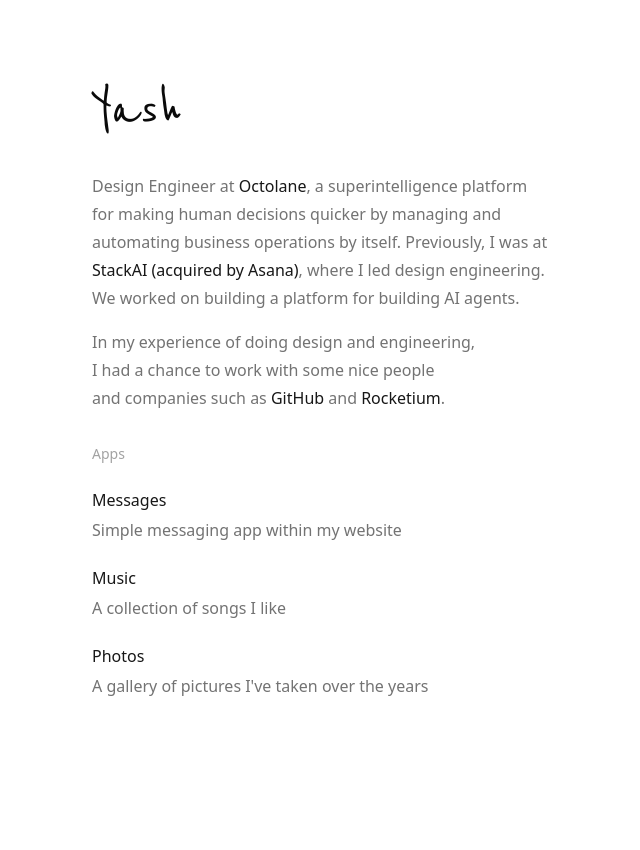
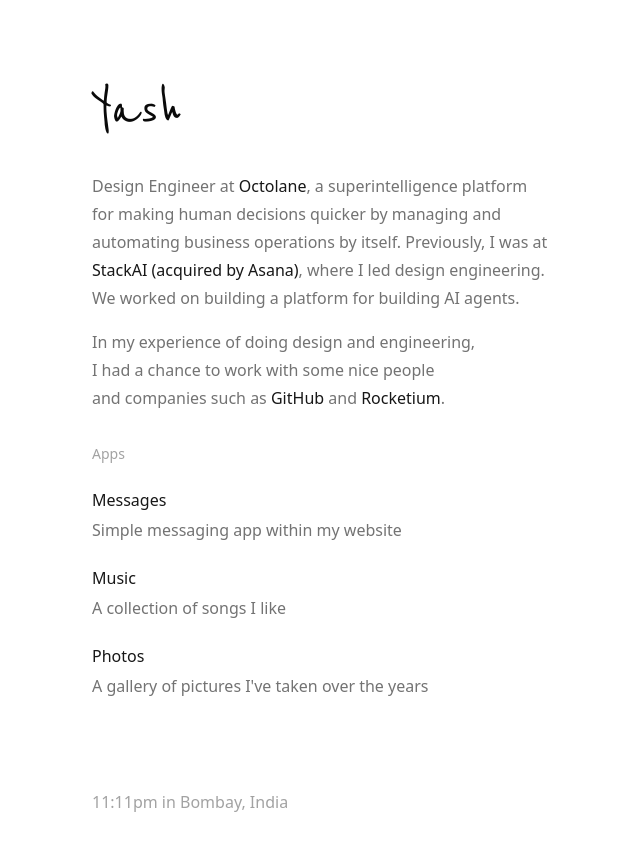
Before and after one commit to yashsehgal/personal-website, a Next.js app: page / in a window 1280 px wide. Shown: the top 850 px of the page, without its empty margins (0-640 px from the left). Before the commit the page ends 800 px from the top, so only its background shows below. Built offline with nearby package versions, Linux system fonts and the light colour scheme; a web font is replaced by a local one.

Commit message:
Add date-fns dependency and implement HomeScreenFooterSection for displaying current time in IST; update HomeScreen to include footer section.

```diff
--- a/package.json
+++ b/package.json
@@ -12,6 +12,7 @@
     "@base-ui/react": "^1.7.0",
     "class-variance-authority": "^0.7.1",
     "clsx": "^2.1.1",
+    "date-fns": "^4.4.0",
     "lucide-react": "^1.39.0",
     "next": "16.3.4",
     "react": "19.2.8",
--- /dev/null
+++ b/screens/home/components/home-screen-footer-section.tsx
@@ -0,0 +1,26 @@
+import { useMemo } from "react";
+
+const INDIA_TIMEZONE: string = "IST" as const;
+
+export function HomeScreenFooterSection() {
+  const currentDate = useMemo(() => new Date(), []);
+  const sanitizedDate = useMemo(() => {
+    return currentDate.toLocaleString("en-IN", {
+      timeZone: INDIA_TIMEZONE,
+      hour: "2-digit",
+      minute: "2-digit",
+    });
+  }, [currentDate]);
+
+  const formattedSanitizedDate = useMemo(() => {
+    return sanitizedDate.replace(/\s/g, "");
+  }, [sanitizedDate]);
+
+  return (
+    <footer className="px-3">
+      <p className="text-base text-primary/40 font-medium">
+        {formattedSanitizedDate} in Bombay, India
+      </p>
+    </footer>
+  );
+}
--- a/screens/home/components/home-screen.tsx
+++ b/screens/home/components/home-screen.tsx
@@ -1,11 +1,15 @@
 import { HomeScreenAboutSummarySection } from "@/screens/home/components/home-screen-about-summary-section";
 import { HomeScreenAppsListSection } from "@/screens/home/components/home-screen-apps-list-section";
+import { HomeScreenFooterSection } from "@/screens/home/components/home-screen-footer-section";
 
 export function HomeScreen() {
   return (
     <div className="flex flex-col gap-8 p-20">
       <HomeScreenAboutSummarySection />
       <HomeScreenAppsListSection />
+      <div className="mt-12">
+        <HomeScreenFooterSection />
+      </div>
     </div>
   );
 }
```
Also changed, not shown: 1 other file (tests, documents, lock files or other folders).
